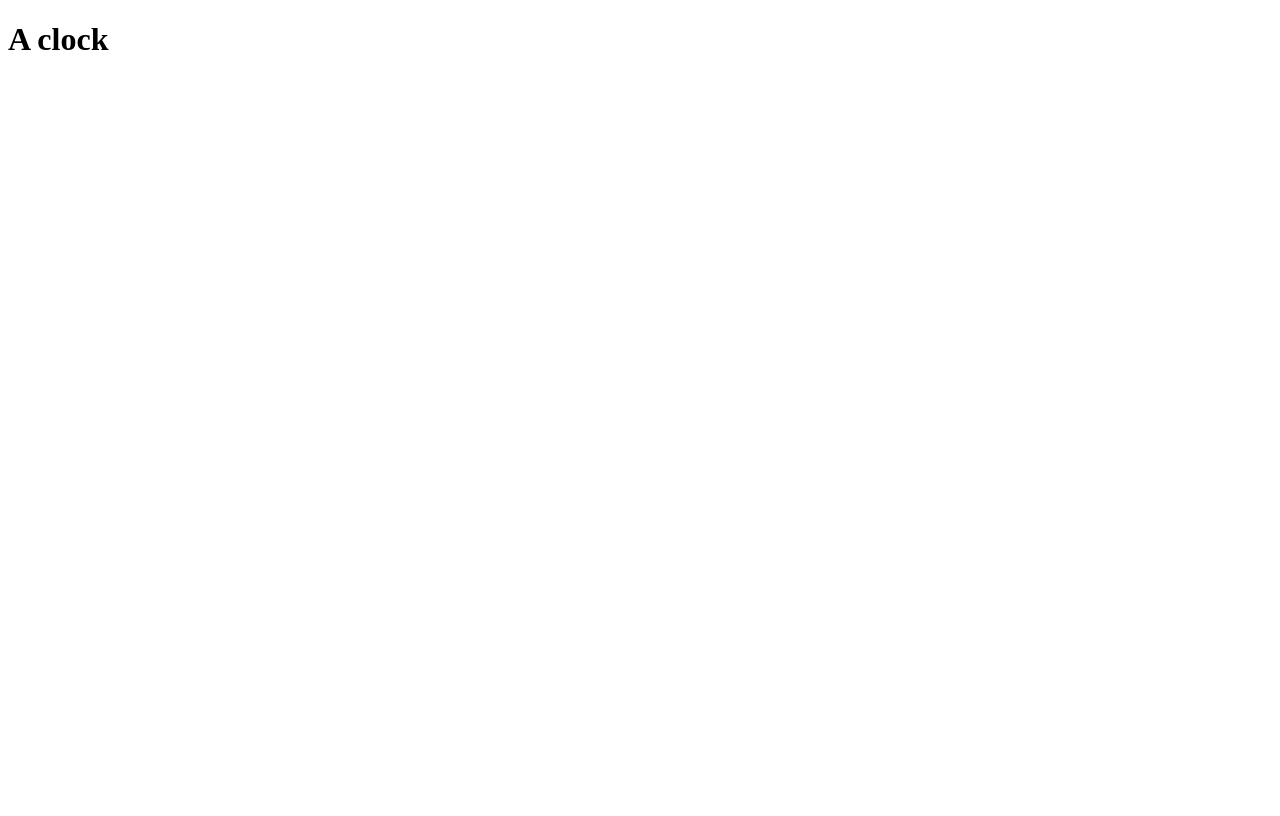
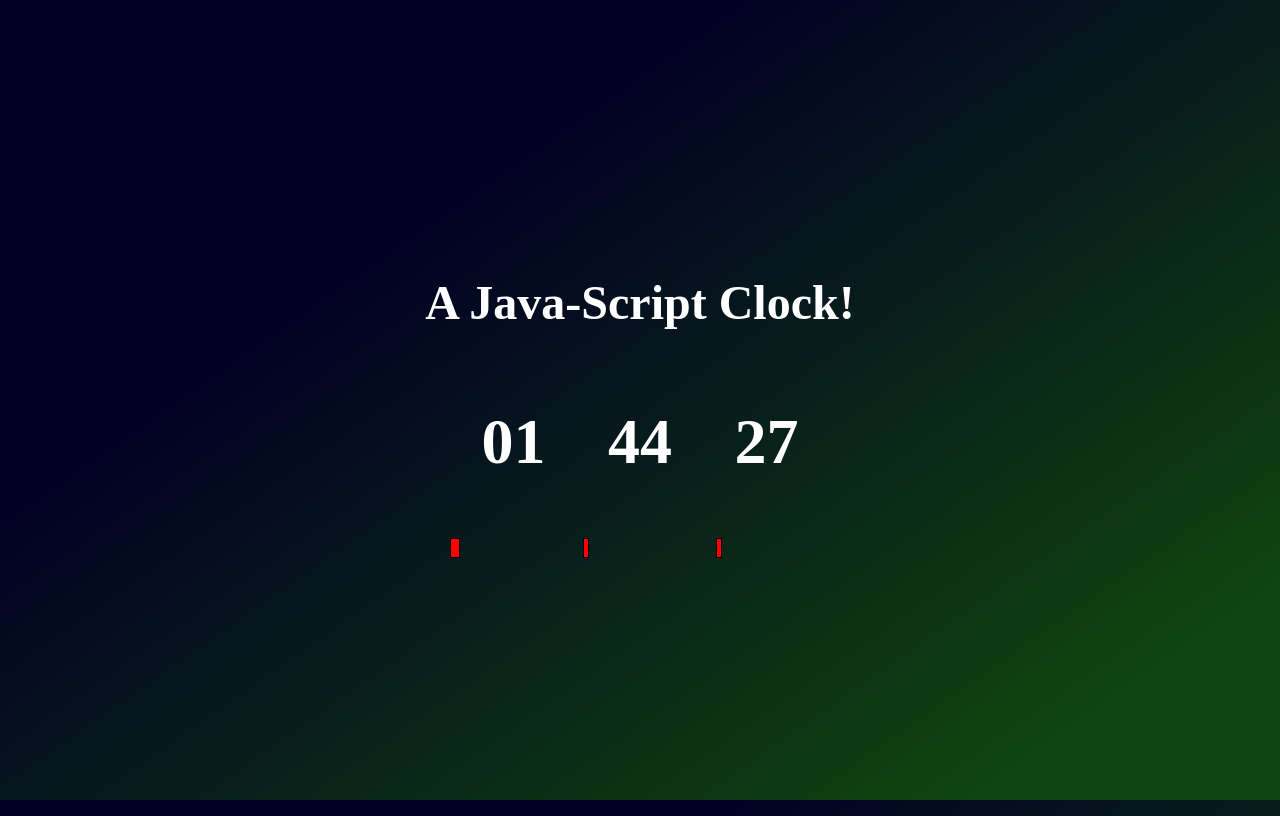
Before and after one commit to Tran011994/javascript-clock, a plain HTML site: page index.html in a window 1280 px wide. Drawn offline with Linux system fonts and the light colour scheme.

Commit message:
Layout Done

```diff
--- a/index.html
+++ b/index.html
@@ -8,8 +8,39 @@
         <link rel="stylesheet" href="styles.css">
     </head>
     <body>
+        <!-- Main clock -->
+        <div class="main">
+            <h1>A Java-Script Clock!</h1>
+            <div class="clock-container">
+                <div class="time-box hours-box">
+                    <h1 class="time hours"></h1>
+                </div>
 
-        <h1>A clock</h1>
+                <div class="time-box minutes-box">
+                    <h1 class="time minutes"></h1>
+                </div>
+
+                <div class="time-box seconds-box">
+                    <h1 class="time seconds"></h1>
+                </div>
+            </div>
+
+            <!-- Progress Bars -->
+            <div class="progress-bars">
+                <div class="pro hours-progress">
+                    <p class="progress-item hours-p">.</p>
+                </div>
+                <div class="pro minutes-progress">
+                    <p class="progress-item minutes-p">.</p>
+                </div>
+                <div class="pro seconds-progress">
+                    <p class="progress-item seconds-p">.</p>
+                </div>
+
+            </div>
+
+        </div>
+
 
     <script src="script.js" charset="utf-8"></script>
     </body>
--- a/script.js
+++ b/script.js
@@ -0,0 +1,39 @@
+const hoursCurrent = document.querySelector(".hours");
+const minutesCurrent = document.querySelector(".minutes");
+const secondsCurrent = document.querySelector(".seconds");
+
+function timeChange() {
+    const now = new Date();
+    const hours = now.getHours();
+
+    if (hours < 10) {
+        hoursCurrent.innerHTML = '0' + hours;
+    } else {
+        hoursCurrent.innerHTML = hours;
+    }
+
+    const minutes = now.getMinutes();
+
+    if (minutes < 10) {
+        minutesCurrent.innerHTML = '0' + minutes;
+    } else {
+        minutesCurrent.innerHTML = minutes;
+    }
+
+    const seconds = now.getSeconds();
+
+    if (seconds < 10) {
+        secondsCurrent.innerHTML = '0' + seconds;
+    } else {
+        secondsCurrent.innerHTML = seconds;
+    }
+}
+
+
+function progressBars() {
+    const now = new Date();
+    const seconds = now.getSeconds();
+}
+
+setInterval(timeChange, 1000);
+timeChange();
--- a/styles.css
+++ b/styles.css
@@ -1,9 +1,80 @@
 html {
     box-sizing: border-box;
-    }
+}
 
 *,
 *:before,
 *:after {
   box-sizing: inherit;
 }
+
+body {
+  background: rgb(2,0,36);
+  background: linear-gradient(145deg, rgba(2,0,36,1) 30%, rgba(15,68,15,1) 87%);
+  background-repeat: no-repeat;
+  height: 100%;
+  background-attachment: fixed;
+}
+
+h1 {
+  color: white;
+  font-size: 3rem;
+}
+
+
+/* Class Selectors */
+.main {
+  display: flex;
+  align-items: center;
+  justify-content: center;
+  flex-direction: column;
+  height: 100vh;
+}
+
+.time {
+  font-size: 4rem;
+}
+
+/* Overall clock container */
+
+.clock-container {
+  display: flex;
+  width: 30%;
+  text-align: center;
+}
+
+.time-box {
+  flex: 1 1 50%;
+}
+
+/* Grid for progress bars*/
+.progress-bars {
+  display: flex;
+  width: 30%;
+  text-align: center;
+  justify-content: space-between
+}
+
+.pro {
+  display: grid;
+  grid-template: 1fr / repeat(60, 1fr);
+  width: 30%;
+}
+
+.pro.hours-progress {
+  grid-template: 1fr / repeat(12, 1fr);
+}
+
+.progress-item {
+  background: red;
+  border: 1px solid black;
+  color: red;
+}
+
+.minutes-p, .seconds-p {
+  grid-column: 1 / span 1;
+}
+
+.hours-p {
+  grid-column: 1 / span 1;
+}
```
